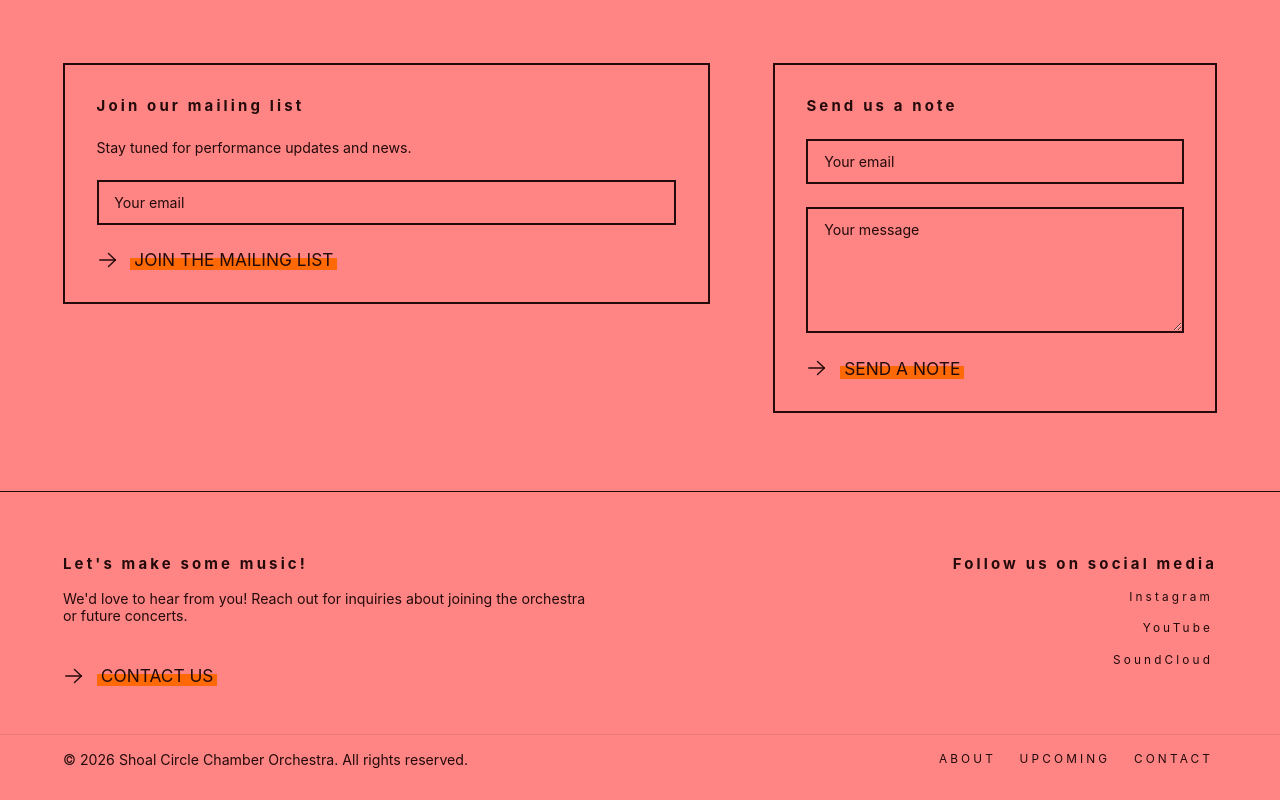
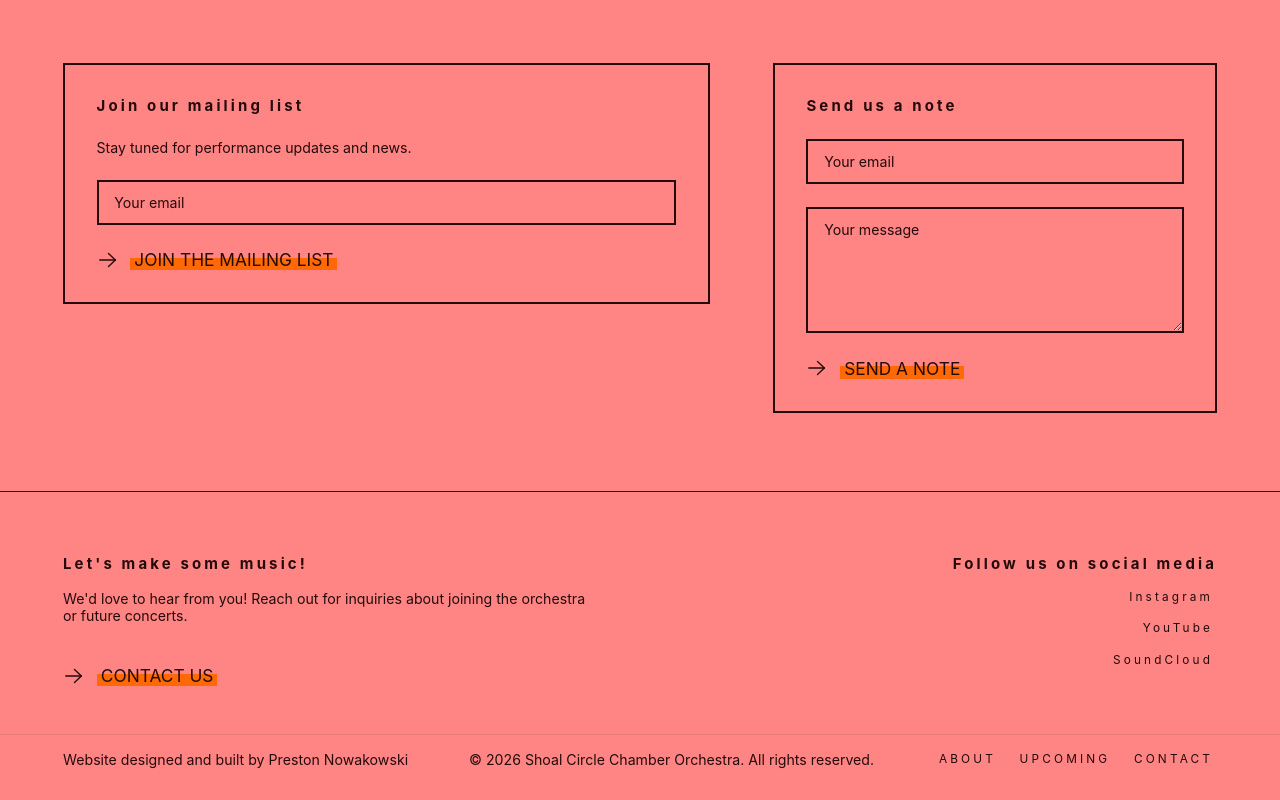
Before and after one commit to pb-nowa/scco, a React (Vite) app: page /contact in a window 1280 px wide. Shown: the part 221-1021 px from the top of the page. Built offline with nearby package versions, Linux system fonts and the light colour scheme.

Commit message:
Website by

```diff
--- a/src/sections/SiteFooter/SiteFooter.css
+++ b/src/sections/SiteFooter/SiteFooter.css
@@ -76,6 +76,12 @@
   text-transform: none;
 }
 
+.site-footer__credit {
+  font-size: var(--font-size-sm);
+  color: var(--color-ink);
+  text-transform: none;
+}
+
 .site-footer__nav {
   display: flex;
   gap: var(--space-4);
--- a/src/sections/SiteFooter/SiteFooter.jsx
+++ b/src/sections/SiteFooter/SiteFooter.jsx
@@ -28,7 +28,10 @@ const SiteFooter = () => (
       </div>
     </div>
     <div className="layout__container site-footer__bottom">
-      <div className="site-footer__copyright">© 2026 Shoal Circle Chamber Orchestra. All rights reserved.</div>
+      <span className="site-footer__credit">Website designed and built by Preston Nowakowski</span>
+      <div className="site-footer__copyright">
+        © 2026 Shoal Circle Chamber Orchestra. All rights reserved.
+      </div>
       <nav className="site-footer__nav" aria-label="Footer">
         {NAV_LINKS.map(({ to, label }) => (
           <NavLink key={to} to={to}>
```
